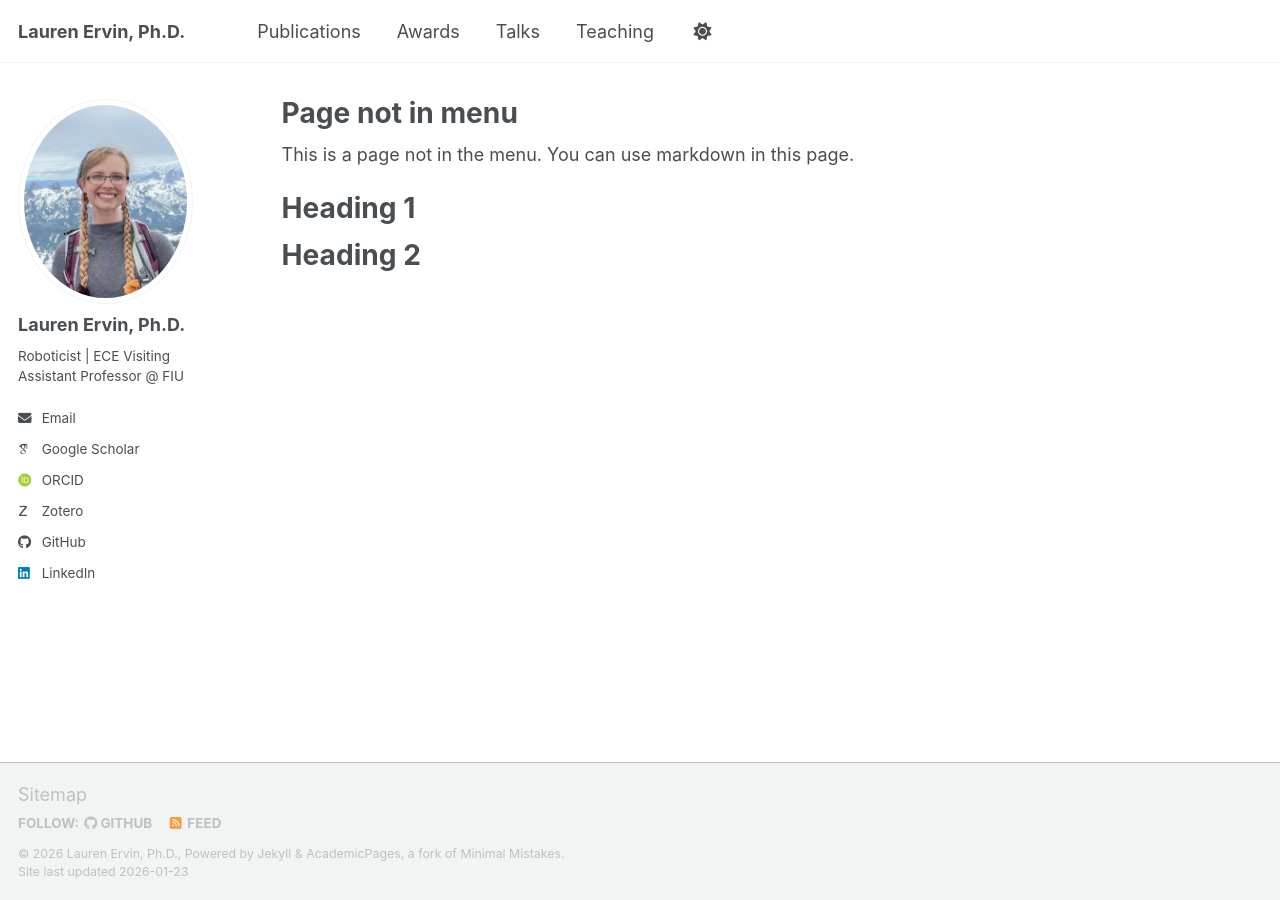
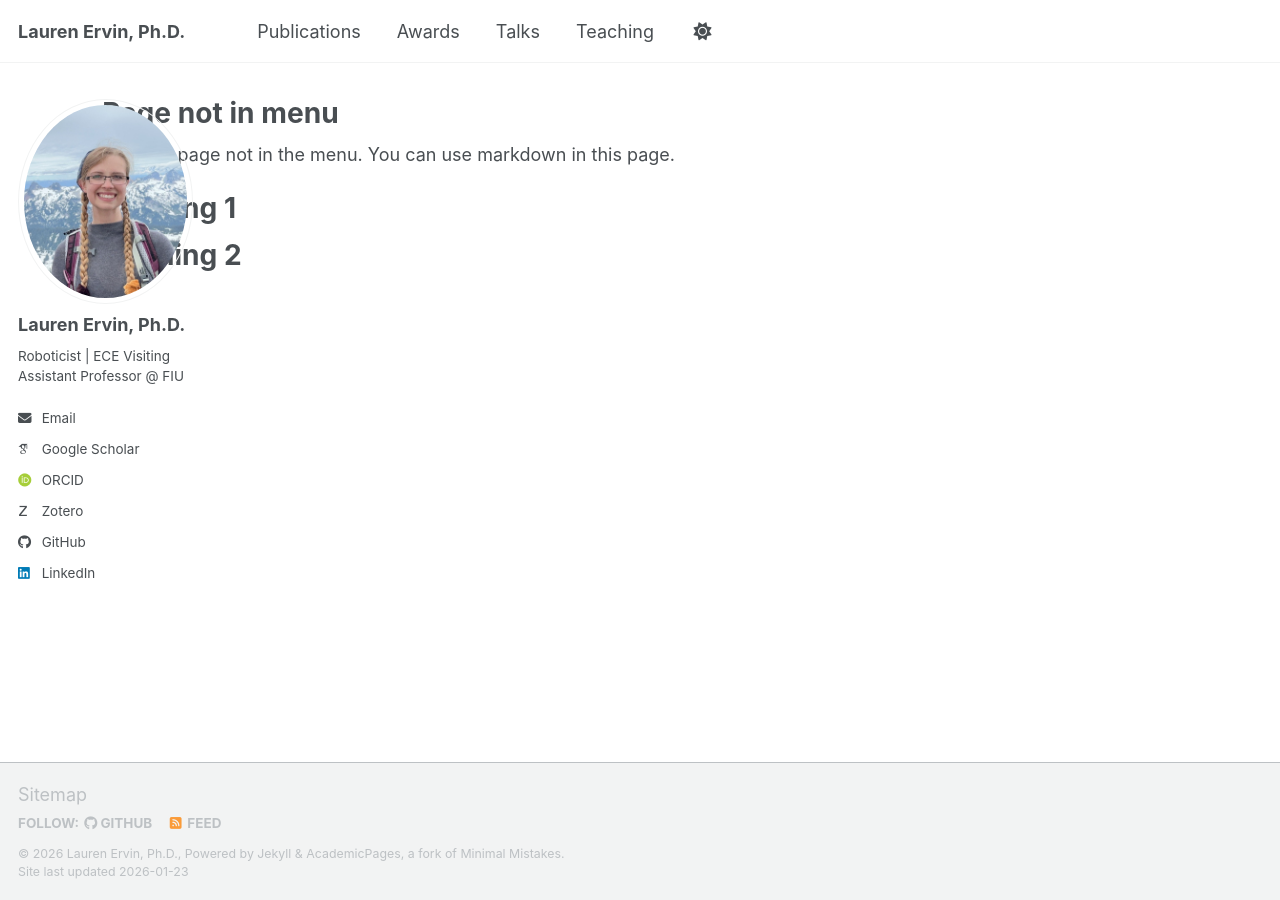
Before and after one commit to lefaris/lefaris.github.io, a Jekyll site: the page built from _pages/non-menu-page.md, in a window 1280 px wide. Built offline with Jekyll 4.4.1, drawn with Linux system fonts in a browser that asks for light colours; some web fonts are replaced; a script bundle is joined from its source files by our own code; library files that are not in the unit come from our copies.

Commit message:
span 115

```diff
--- a/_sass/layout/_page.scss
+++ b/_sass/layout/_page.scss
@@ -18,9 +18,9 @@
 
 .page {
   @include breakpoint($large) {
-    @include span(10 of 12 last);
-    @include prefix(0.5 of 12);
-    @include suffix(2 of 12);
+    @include span(11.5 of 12 last);
+    @include prefix(0.3 of 12);
+    @include suffix(0.2 of 12);
   }
 
   .page__inner-wrap {
```
